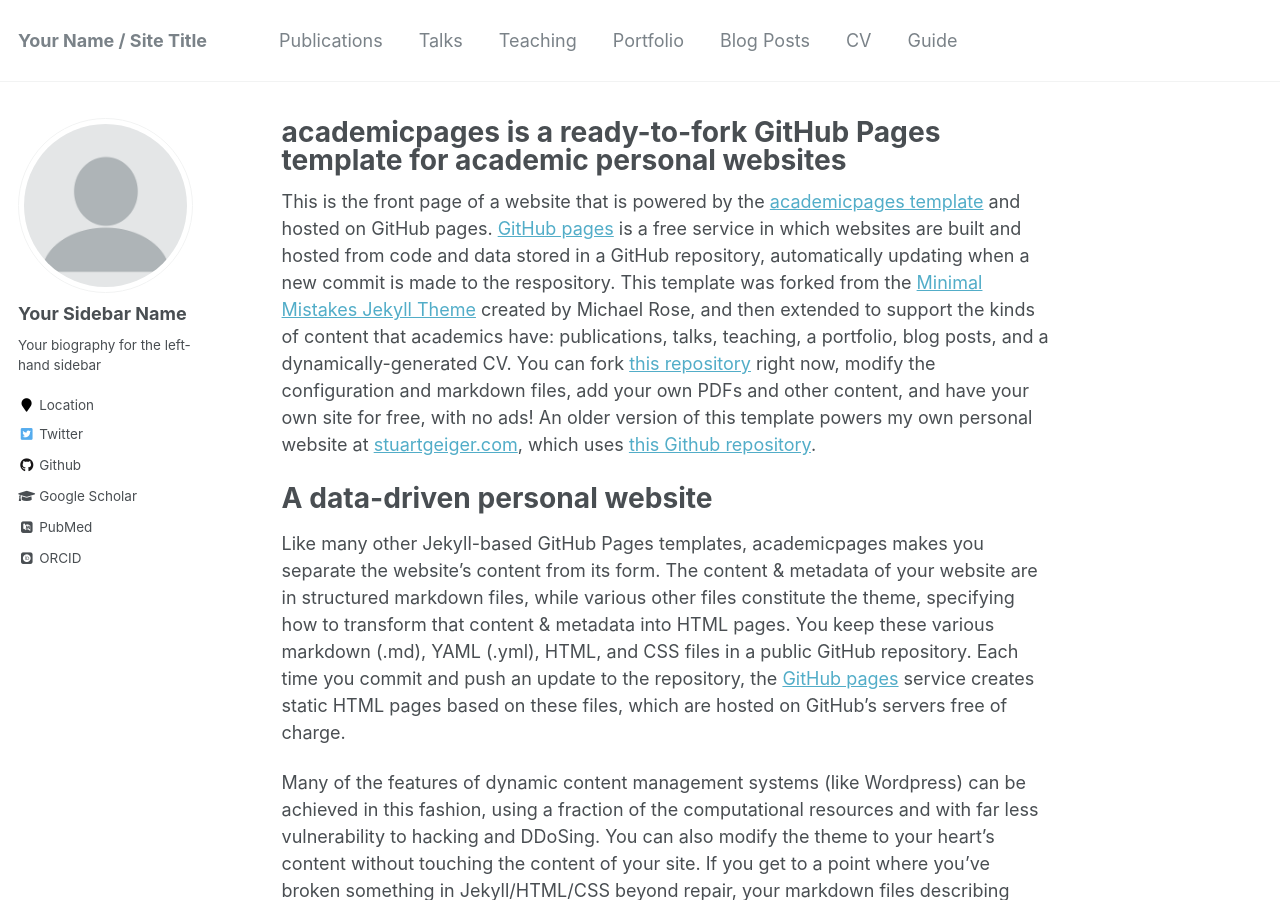
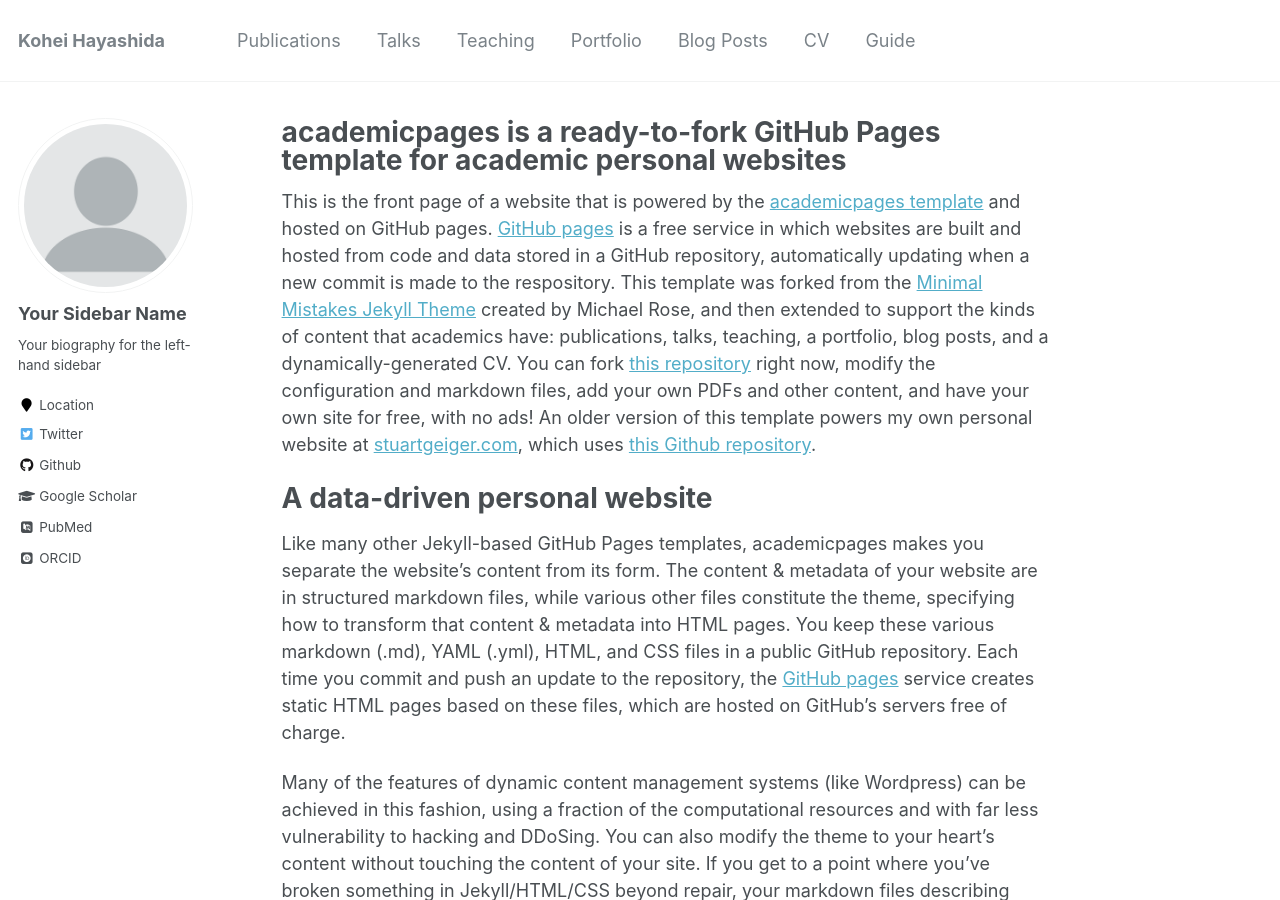
Before and after one commit to doralindaaaa/doralindaaaa.github.io, a Jekyll site: the page built from _pages/about.md, in a window 1280 px wide and 900 px high. Built offline with Jekyll 4.4.1, drawn with Linux system fonts in a browser that asks for light colours; some web fonts are replaced.

Commit message:
changed name

```diff
--- a/_config.yml
+++ b/_config.yml
@@ -7,7 +7,7 @@
 
 # Site Settings
 locale                   : "en-US"
-title                    : "Your Name / Site Title"
+title                    : "Kohei Hayashida"
 title_separator          : "-"
 name                     : &name "Your Name"
 description              : &description "personal description"
```
